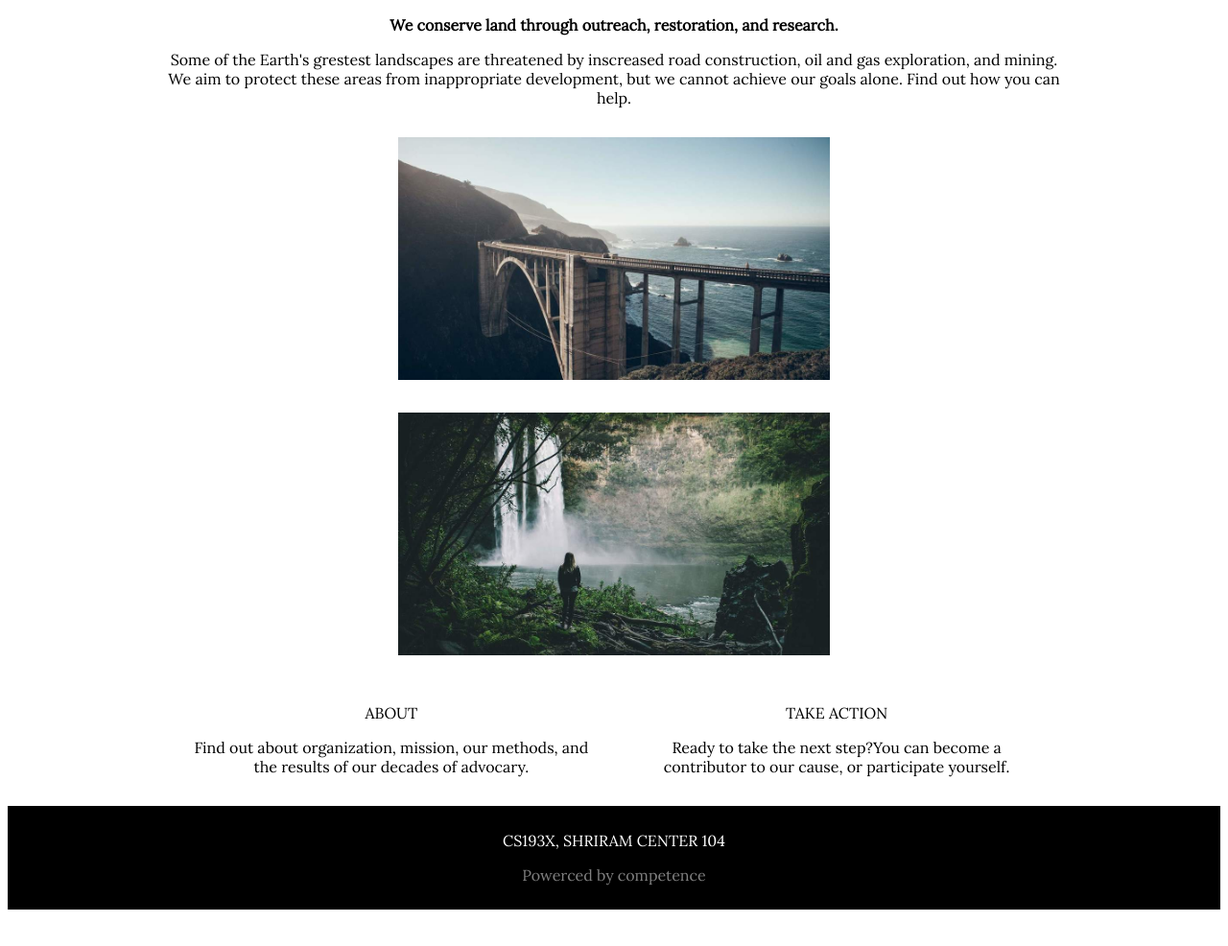
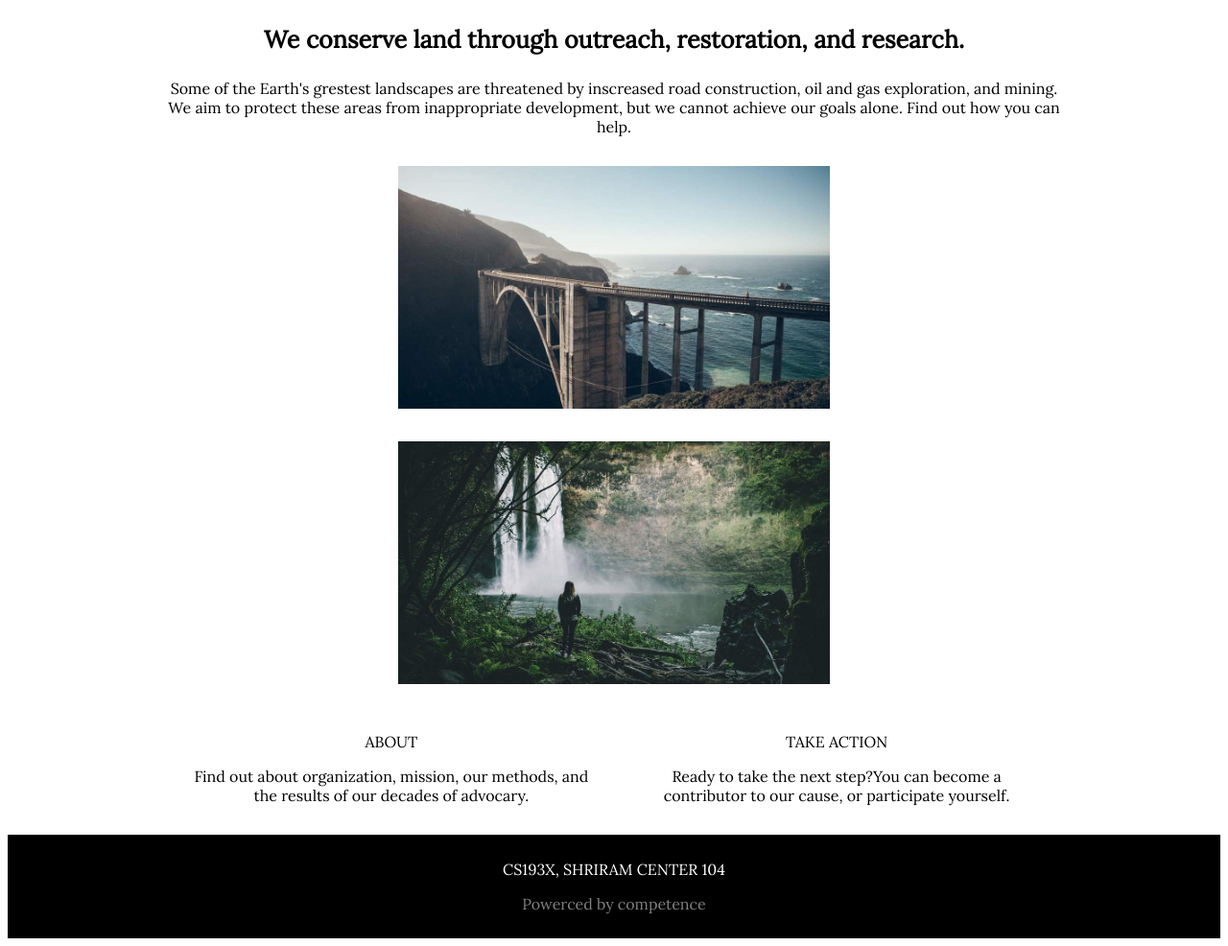
Before and after one commit to trananh0411/phptutorial, a plain HTML site: page week3/excersise1/bài 2/index.html in a window 1280 px wide. Shown: the whole page at 96% size. Before the commit the page ends 956 px from the top, so only its background shows below. Drawn offline with Linux system fonts and the light colour scheme.

Commit message:
sửa bài 2 Signed-off-by: trantuananh <tuanboy2000@gmail.com>

```diff
--- a/week3/excersise1/bài 2/index.html
+++ b/week3/excersise1/bài 2/index.html
@@ -8,7 +8,7 @@
 </head>
 <body>
 	<div class="container">
-		<p class="font-size-3">
+		<p class="font-size">
 			<b>We conserve land through outreach, restoration, and research.</b>
 		</p>
 
@@ -22,7 +22,7 @@
 
 		<br>
 
-		<div class="content-2">
+		<div class="content">
 			<div class="about">
 				<p class="font-1">ABOUT</p>
 
--- a/week3/excersise1/bài 2/style.css
+++ b/week3/excersise1/bài 2/style.css
@@ -26,10 +26,8 @@
 	width: 430px;
 	margin: 15px;
 }
-.content{
-	display: inline;
 
-}
+
 .pic-1{
 	width: 450px;
 	margin: 15px;
```
